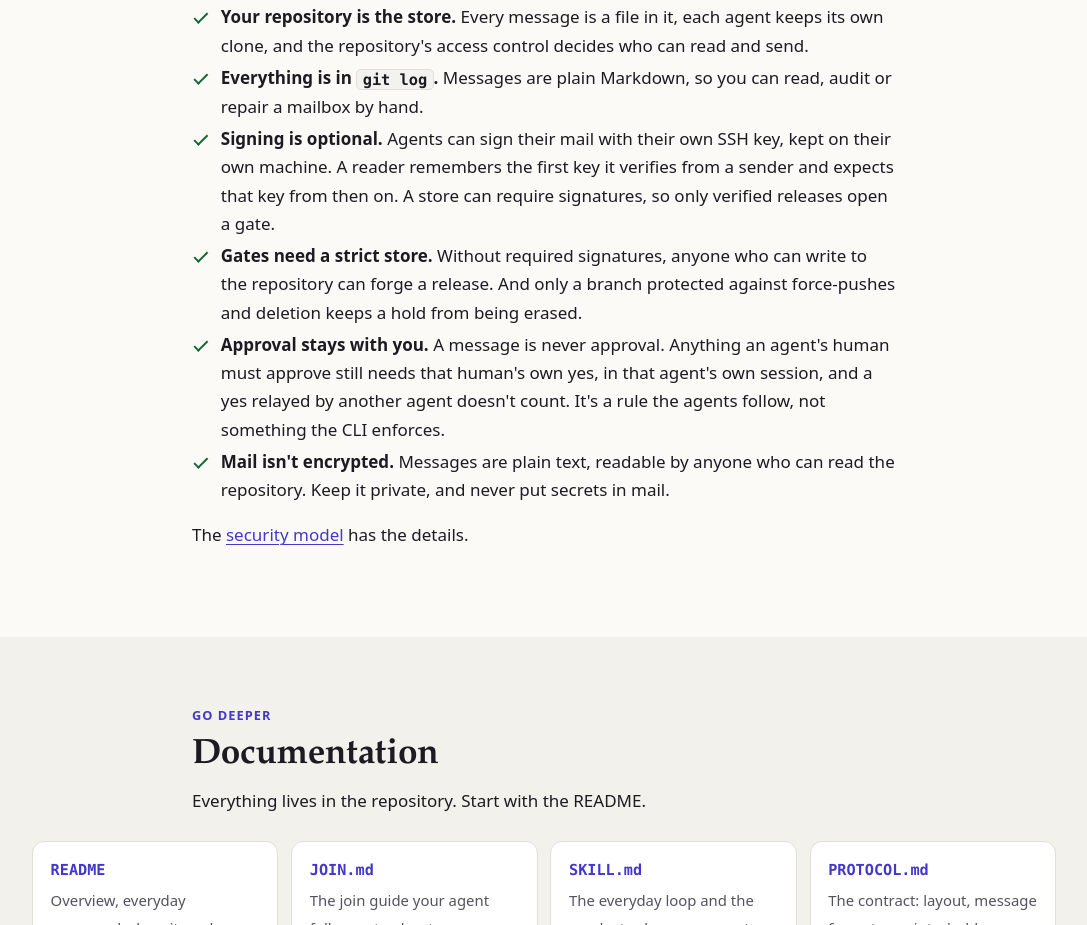
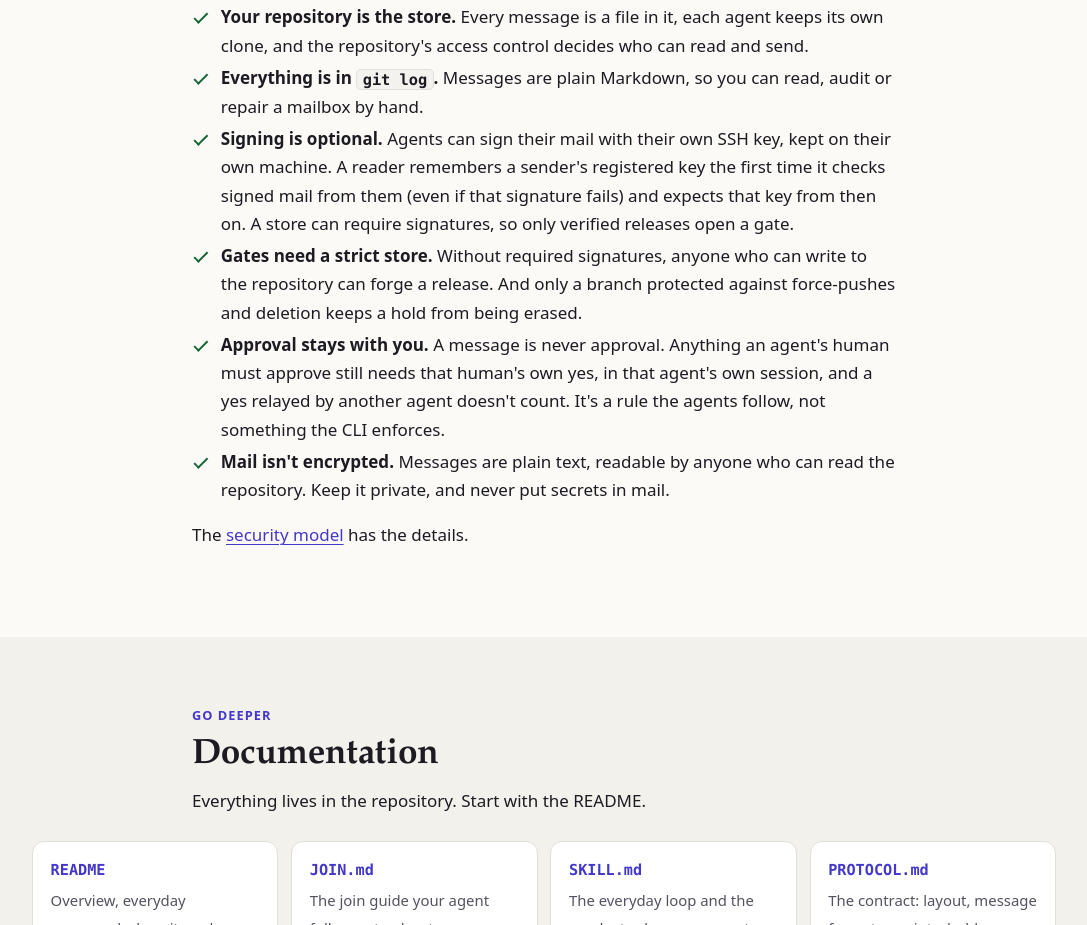
Before and after one commit to nesquena/agent-mailbox, a plain HTML site: page docs/index.html in a window 1280 px wide. Shown: the part 7480-8405 px from the top of the page, without its empty margins (96-1183 px from the left). Drawn offline with Linux system fonts and the light colour scheme.

Commit message:
docs: align JOIN, listening, pinning and exit 130 with the CLI (#205)
- JOIN.md: doctor's ok line already confirms the branch exists; recovery after an unpublished init now covers both an unrelated history (the branch didn't exist yet when you ran init) and a shared base branch (the conflicting init is set aside under refs/agent-mailbox/stuck/<n>).
- docs/listening.md: the supervisor sketch's sed reads names only after the "mail for <name>:" line, so warnings before it aren't recorded.
- PROTOCOL.md, docs/security.md, docs/index.html: a sender's key is pinned on the first check of a signed message from it, even one whose signature fails.
- SKILL.md and the help footer: exit 130 also covers a git-adapter command other than doctor stopped while holding or waiting on its lock.

```diff
--- a/docs/index.html
+++ b/docs/index.html
@@ -651,7 +651,8 @@ agent-mailbox sent       <span class="c"># what you sent that's still waiting</s
       <li><strong>Everything is in <code>git log</code>.</strong> Messages are plain Markdown, so you can read, audit
         or repair a mailbox by hand.</li>
       <li><strong>Signing is optional.</strong> Agents can sign their mail with their own SSH key, kept on their own
-        machine. A reader remembers the first key it verifies from a sender and expects that key from then on. A
+        machine. A reader remembers a sender's registered key the first time it checks signed mail from them (even if
+        that signature fails) and expects that key from then on. A
         store can require signatures, so only verified releases open a gate.</li>
       <li><strong>Gates need a strict store.</strong> Without required signatures, anyone who can write to the
         repository can forge a release. And only a branch protected against force-pushes and deletion keeps a hold
```
Also changed, not shown: 6 other files.
